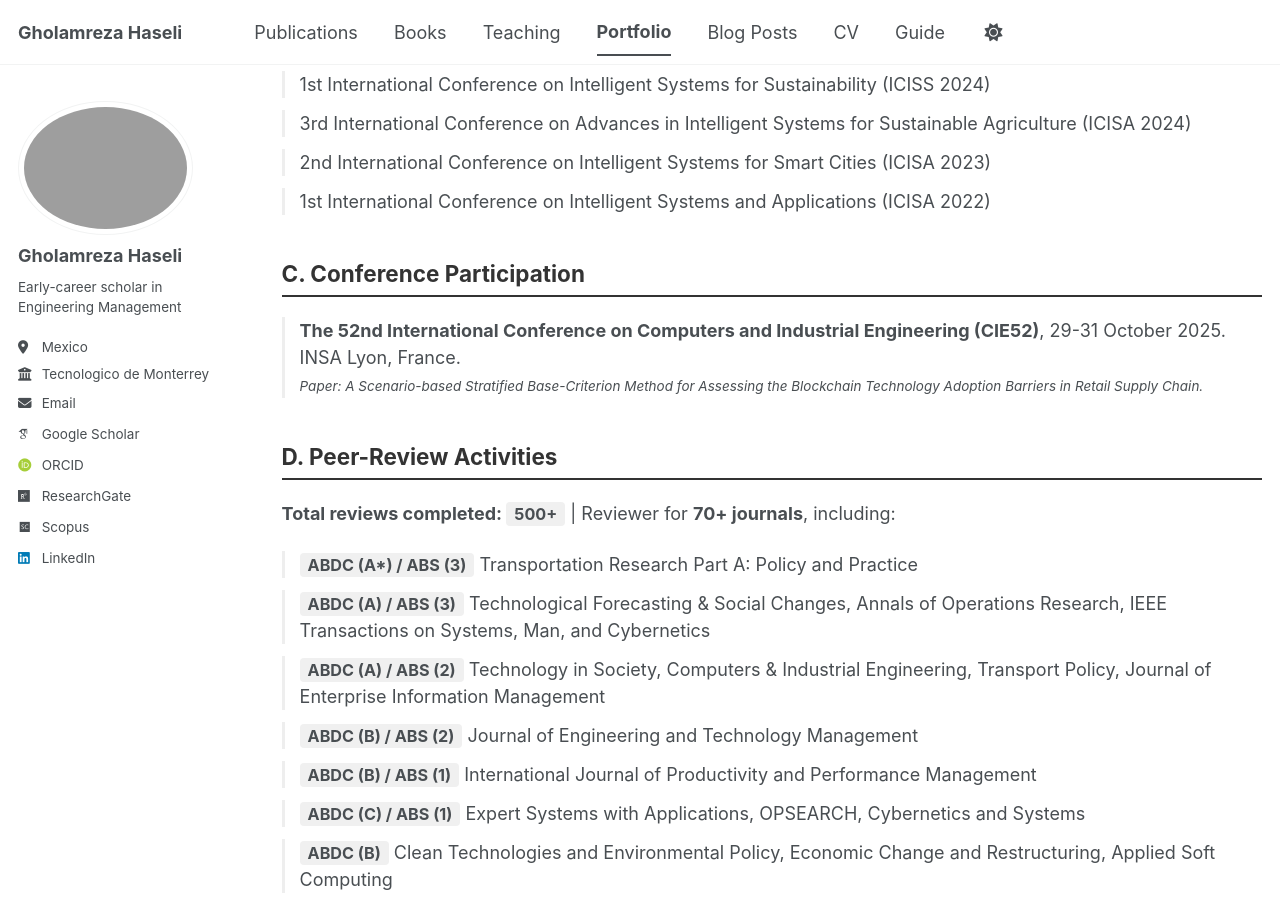
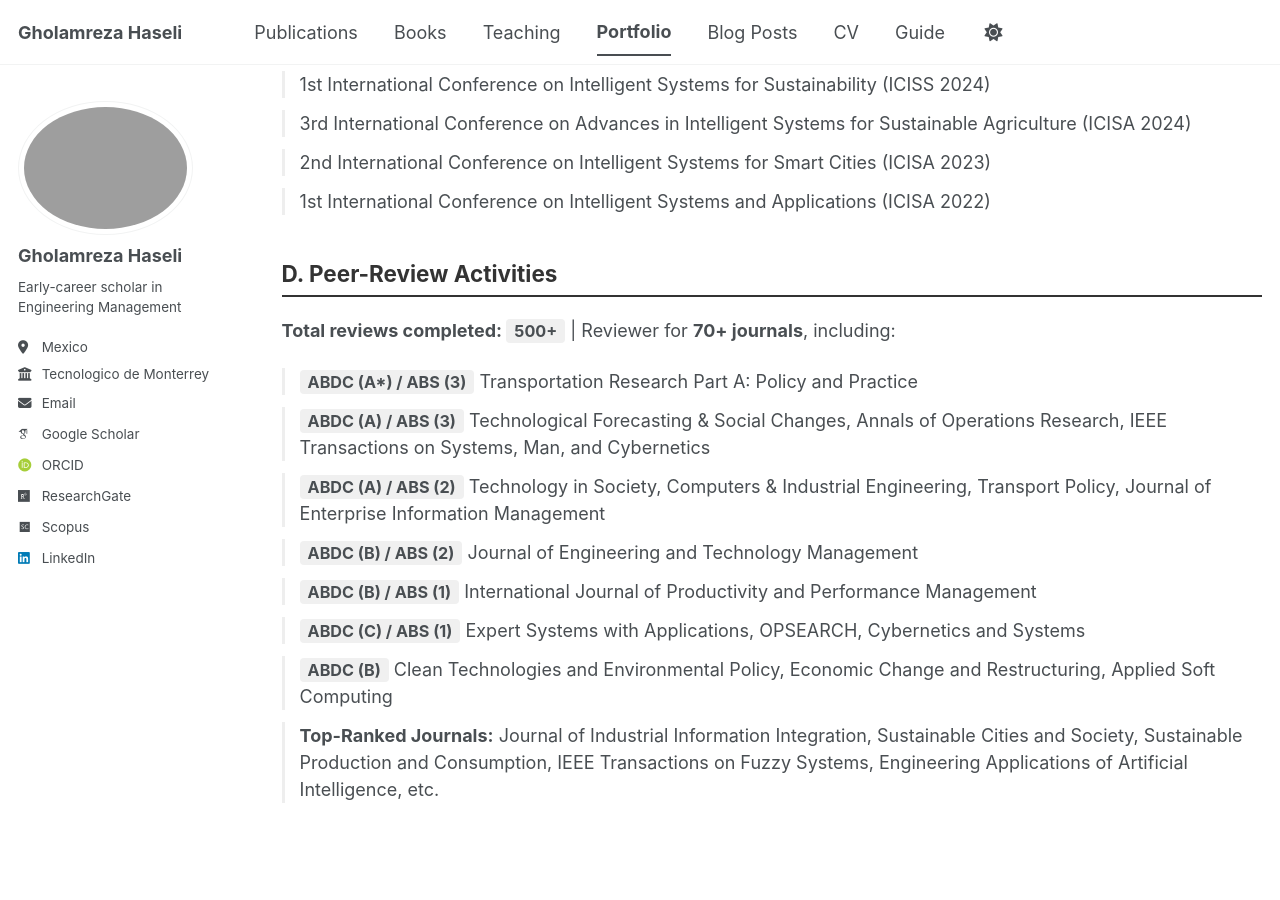
Before and after one commit to Gholamreza-Haseli/Gholamreza-Haseli.github.io, a Jekyll site: the page built from _pages/portfolio.html, in a window 1280 px wide and 900 px high, scrolled down 484 px. Built offline with Jekyll 4.4.1, drawn with Linux system fonts in a browser that asks for light colours; some web fonts are replaced; a script bundle is joined from its source files by our own code; library files that are not in the unit come from our copies.

Commit message:
Update portfolio.html

```diff
--- a/_pages/portfolio.html
+++ b/_pages/portfolio.html
@@ -36,13 +36,6 @@ author_profile: true
     <li>1st International Conference on Intelligent Systems and Applications (ICISA 2022)</li>
   </ul>
 
-  <h2 class="activity-title">C. Conference Participation</h2>
-  <ul class="activity-list">
-    <li>
-      <strong>The 52nd International Conference on Computers and Industrial Engineering (CIE52)</strong>, 29-31 October 2025. INSA Lyon, France.<br>
-      <small><i>Paper: A Scenario-based Stratified Base-Criterion Method for Assessing the Blockchain Technology Adoption Barriers in Retail Supply Chain.</i></small>
-    </li>
-  </ul>
 
   <h2 class="activity-title">D. Peer-Review Activities</h2>
   <p><strong>Total reviews completed: <span class="badge">500+</span></strong> | Reviewer for <strong>70+ journals</strong>, including:</p>
```
